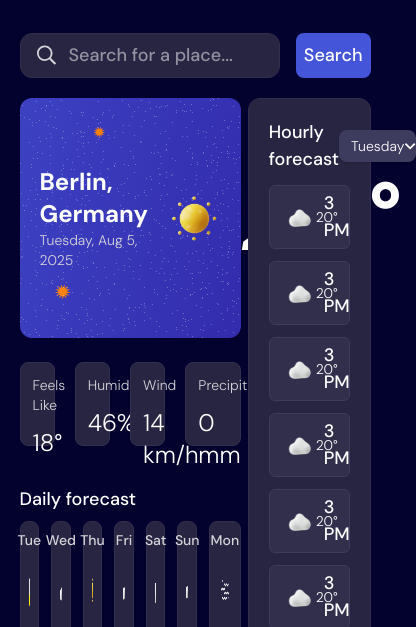
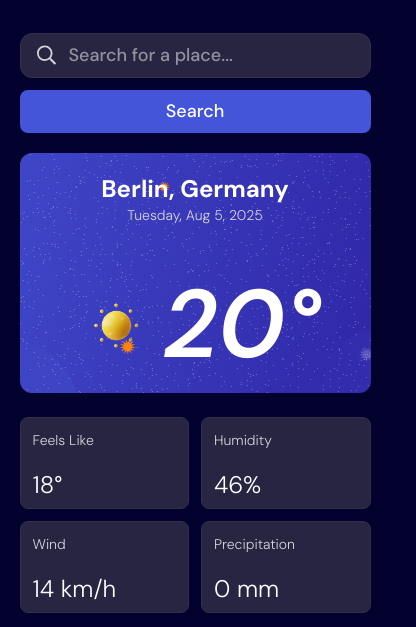
Before and after one commit to Farzak-12/weather-app, a website built with Vite: page my-project/index.html in a window 390 px wide. Shown: the part 203-830 px from the top of the page, 416 px wide, since content can reach past the window. Built offline with nearby package versions, Linux system fonts and the light colour scheme.

Commit message:
feat(ui): completed tablet and mobile device design

```diff
--- a/my-project/index.html
+++ b/my-project/index.html
@@ -21,8 +21,8 @@
 
   <head>
     <h1 class="text-center text-5xl my-10">How's the sky looking today?</h1>
-    <form action="" method="" class="flex justify-center gap-x-4">
-      <div class="flex bg-neutral-800 w-full gap-x-3 pl-4 p-2 max-w-md rounded-xl border border-neutral-700 items-center focus-within:border-white focus-within:border-2">
+    <form action="" method="" class="flex justify-center gap-x-4 max-sm:flex-col gap-y-3">
+      <div class="flex bg-neutral-800 w-[50%] max-sm:w-full gap-x-3 pl-4 p-2  rounded-xl border border-neutral-700 items-center focus-within:border-white focus-within:border-2">
         <img src="src/assets/images/icon-search.svg" alt="search" class="w-5 h-5">
         <input type="text" name="place" id="place" class="bg-transparent focus-within:border-none w-full outline-none" placeholder="Search for a place...">
       </div>
@@ -30,12 +30,12 @@
     </form>
   </head>
 
-  <main class="flex justify-between mt-5">
-    <section class="w-[63%]">
-      <section class="flex justify-between p-5 items-center h-60 bg-cover bg-center rounded-xl bg-todayl mb-6">
+  <main class="flex justify-between mt-5 max-sm:flex-col">
+    <section class="w-[63%] max-sm:w-full">
+      <section class="flex max-md:flex-col justify-between p-5 items-center h-60 bg-cover bg-center rounded-xl bg-todayl mb-6">
         <div>
-          <h4 class="font-sans text-2xl">Berlin, Germany</h4>
-          <p class="font-light text-sm text-neutral-200">Tuesday, Aug 5, 2025</p>
+          <h4 class="font-sans text-2xl max-md:text-center">Berlin, Germany</h4>
+          <p class="font-light text-sm max-md:text-center text-neutral-200">Tuesday, Aug 5, 2025</p>
         </div>
         <div class="flex items-center">
           <img src="src/assets/images/icon-sunny.webp" class="h-23 w-23" alt="sunny">
@@ -43,27 +43,27 @@
         </div>
       </section>
 
-      <section class="grid grid-cols-4 space-x-5 mb-10">
-        <div class="h-21 flex flex-col gap-3 bg-neutral-800 p-3 rounded-lg border border-neutral-700">
+      <section class="grid grid-cols-4 gap-3 mb-10 max-[830px]:grid-cols-2">
+        <div class="h-23 flex flex-col gap-[30%] bg-neutral-800 p-3 rounded-lg border border-neutral-700">
           <h6 class="font-sans font-light text-sm text-neutral-200">Feels Like</h6>
           <p class="font-light text-2xl p-0 ">18°</p>
         </div>
-        <div class="h-21 flex flex-col gap-3 bg-neutral-800 p-3 rounded-lg border border-neutral-700">
+        <div class="h-23 flex flex-col gap-[30%] bg-neutral-800 p-3 rounded-lg border border-neutral-700">
           <h6 class="font-sans font-light text-sm text-neutral-200">Humidity</h6>
           <p class="font-light text-2xl p-0 ">46%</p>
         </div>
-        <div class="h-21 flex flex-col gap-3 bg-neutral-800 p-3 rounded-lg border border-neutral-700">
+        <div class="h-23 flex flex-col gap-[30%] bg-neutral-800 p-3 rounded-lg border border-neutral-700">
           <h6 class="font-sans font-light text-sm text-neutral-200">Wind</h6>
           <p class="font-light text-2xl p-0 ">14 km/h</p>
         </div>
-        <div class="h-21 flex flex-col gap-3 bg-neutral-800 p-3 rounded-lg border border-neutral-700">
+        <div class="h-23 flex flex-col gap-[30%] bg-neutral-800 p-3 rounded-lg border border-neutral-700">
           <h6 class="font-sans font-light text-sm text-neutral-200">Precipitation</h6>
           <p class="font-light text-2xl p-0 ">0 mm</p>
         </div>
       </section>
 
       <p class="mb-2">Daily forecast</p>
-      <section class="grid space-x-3 grid-cols-7">
+      <section class="grid gap-3 grid-cols-7 max-sm:grid-cols-3 max-md:grid-cols-5">
         <div class="h-35 bg-neutral-800 rounded-lg p-2 border border-neutral-700 flex flex-col items-center gap-4">
           <span class="text-sm font-medium text-neutral-200 ">Tue</span>
           <img src="src/assets/images/icon-storm.webp" alt="storm" class="w-12 h-12">
@@ -123,7 +123,7 @@
       </section>
     </section>
 
-    <section class="h-auto flex flex-col gap-y-3 w-[35%] bg-neutral-800 border border-neutral-700 rounded-xl p-5">
+    <section class="h-auto flex flex-col justify-between w-[35%] max-sm:w-full max-sm:gap-3 max-sm:mt-7 bg-neutral-800 border border-neutral-700 rounded-xl p-4">
       <span class="flex justify-between items-center">
         <p class="text-md font-medium">Hourly forecast</p>
         <button class="bg-neutral-600 w-24 p-1.5 px-3 items-center flex  justify-between rounded-lg h-fit shadow">
--- a/my-project/src/style.css
+++ b/my-project/src/style.css
@@ -19,7 +19,7 @@
 
   --font-sans: 'DM Sans', sans-serif;
   --font-heading: 'Bricolage Grotesque', sans-serif;
-
+  --breakpoint-md: 769px;
   --background-image-todayl: url('/src/assets/images/bg-today-large.svg');
 }
 
```
